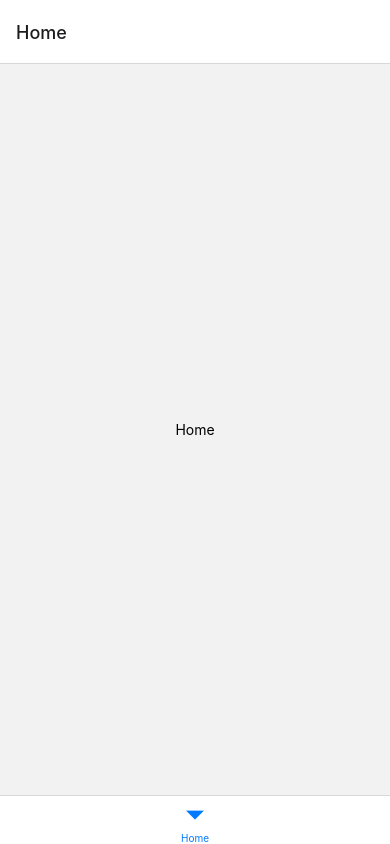
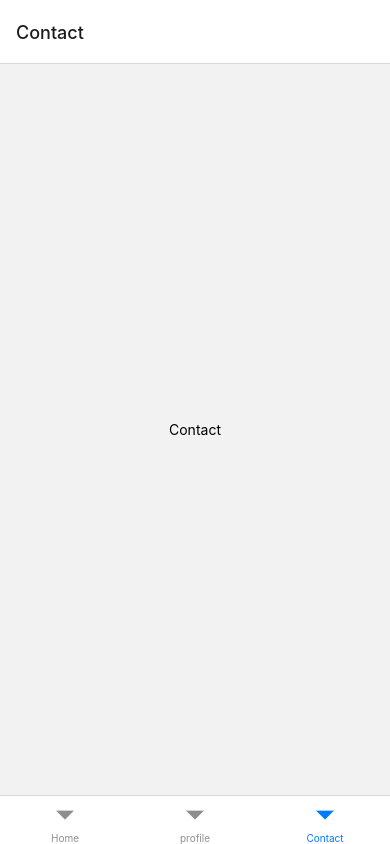
Before and after one commit to Matheuszambondacosta/bottom-navigation, a React Native app: screen /Contact in a window 390 px wide. Before the commit this address had no page. Built offline with nearby package versions, Linux system fonts and the light colour scheme.

Commit message:
Feat Creat contact Profile in screens

```diff
--- a/App.jsx
+++ b/App.jsx
@@ -3,6 +3,8 @@ import { NavigationContainer } from '@react-navigation/native';
 import { createBottomTabNavigator } from '@react-navigation/bottom-tabs';
 
 import Home from './src/screens/Home';
+import Profile from './src/screens/Profile';
+import Contact from './src/screens/Contact';
 
 const Tab = createBottomTabNavigator();
 
@@ -11,6 +13,8 @@ export default function App() {
     <NavigationContainer>
       <Tab.Navigator>
         <Tab.Screen name="Home" component={Home} />
+        <Tab.Screen name="profile" component={Profile} />
+        <Tab.Screen name="Contact" component={Contact} />
       </Tab.Navigator>
 
       <StatusBar style="auto" />
--- /dev/null
+++ b/src/screens/Contact/index.jsx
@@ -0,0 +1,11 @@
+import { View, Text } from 'react-native'
+import React from 'react'
+import styles from './style'
+
+export default function Contact() {
+  return (
+    <View style={styles.container}>
+      <Text>Contact</Text>
+    </View>
+  )
+}
--- /dev/null
+++ b/src/screens/Contact/style.js
@@ -0,0 +1,11 @@
+import { StyleSheet } from 'react-native'
+
+const styles = StyleSheet.create({
+  container: {
+    flex: 1,
+    justifyContent: 'center',
+    alignItems: 'center',
+  },
+});
+
+export default styles;
--- /dev/null
+++ b/src/screens/Profile/index.jsx
@@ -0,0 +1,11 @@
+import { View, Text } from 'react-native'
+import React from 'react'
+import styles from './style'
+
+export default function Profile() {
+  return (
+    <View style={styles.container}>
+      <Text>Profile</Text>
+    </View>
+  )
+}
--- /dev/null
+++ b/src/screens/Profile/style.js
@@ -0,0 +1,11 @@
+import { StyleSheet } from 'react-native'
+
+const styles = StyleSheet.create({
+  container: {
+    flex: 1,
+    justifyContent: 'center',
+    alignItems: 'center',
+  },
+});
+
+export default styles;
```
